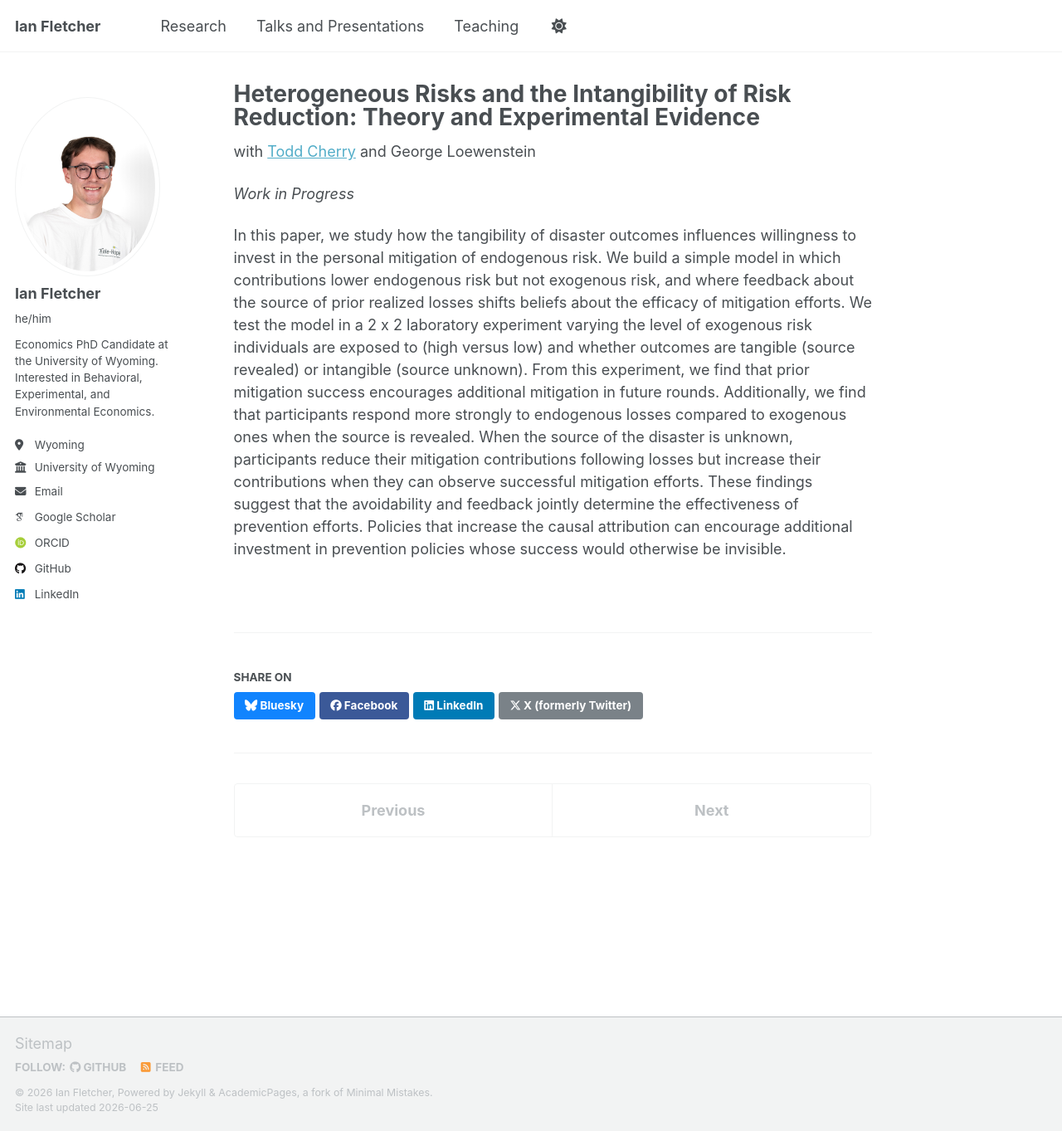
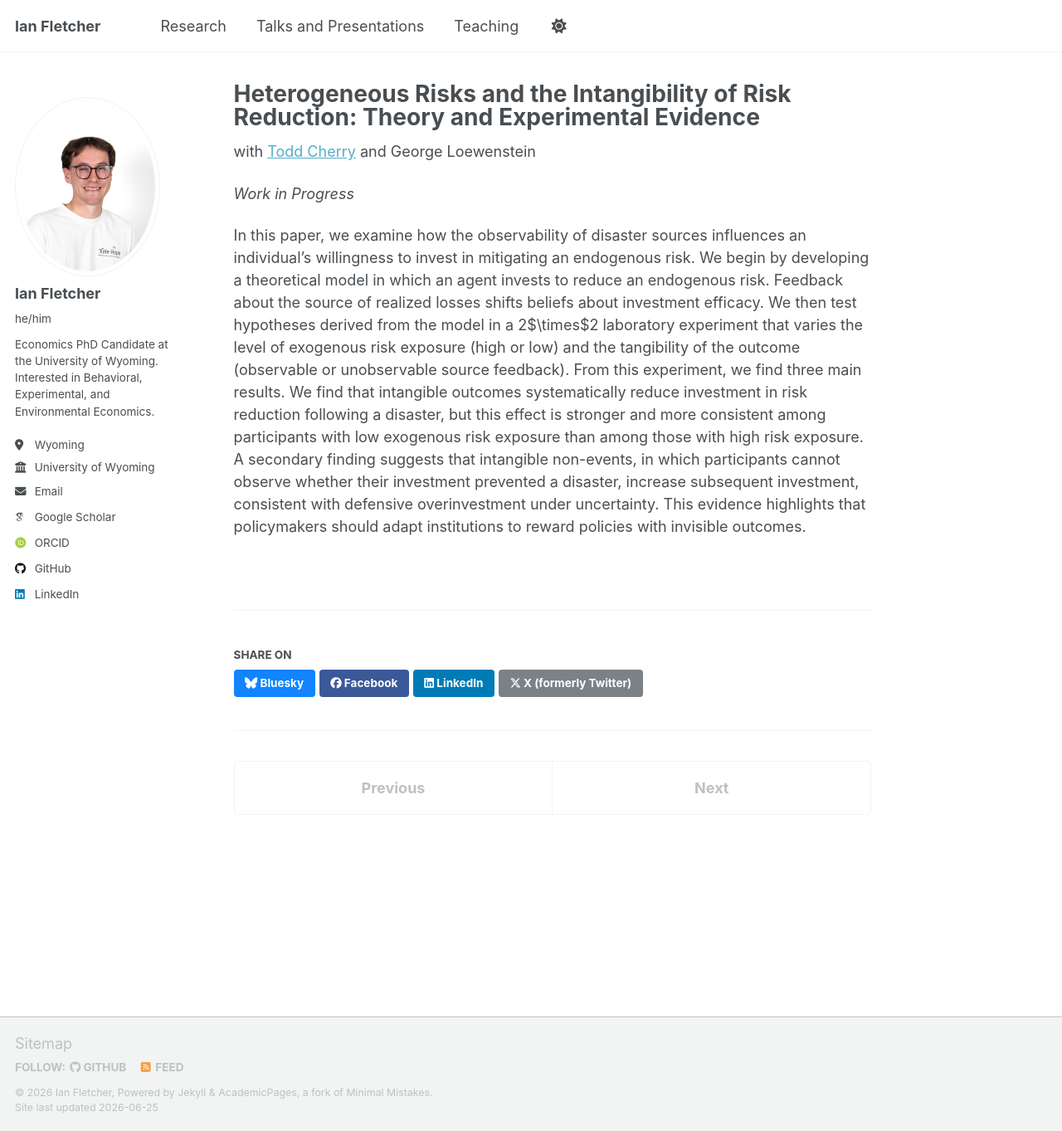
Before and after one commit to fletcherian/fletcherian.github.io, a Jekyll site: the page built from _publications/intang-risk-hetrisk.md, in a window 1280 px wide and 1363 px high. Shown: the whole window at 83% size. Built offline with Jekyll 4.4.1, drawn with Linux system fonts in a browser that asks for light colours; some web fonts are replaced; a script that is not in the unit is left out.

Commit message:
Revise paper on disaster risk investment and observability
Revised the paper's focus on the observability of disaster sources and its impact on investment in risk mitigation. Updated findings and implications for policymakers regarding investment behaviors under uncertainty.

```diff
--- a/_publications/intang-risk-hetrisk.md
+++ b/_publications/intang-risk-hetrisk.md
@@ -11,4 +11,4 @@ with [Todd Cherry](https://tlcherry.weebly.com/) and George Loewenstein
 
 _Work in Progress_
 
-In this paper, we study how the tangibility of disaster outcomes influences willingness to invest in the personal mitigation of endogenous risk. We build a simple model in which contributions lower endogenous risk but not exogenous risk, and where feedback about the source of prior realized losses shifts beliefs about the efficacy of mitigation efforts. We test the model in a 2 x 2 laboratory experiment varying the level of exogenous risk individuals are exposed to (high versus low) and whether outcomes are tangible (source revealed) or intangible (source unknown). From this experiment, we find that prior mitigation success encourages additional mitigation in future rounds. Additionally, we find that participants respond more strongly to endogenous losses compared to exogenous ones when the source is revealed. When the source of the disaster is unknown, participants reduce their mitigation contributions following losses but increase their contributions when they can observe successful mitigation efforts. These findings suggest that the avoidability and feedback jointly determine the effectiveness of prevention efforts. Policies that increase the causal attribution can encourage additional investment in prevention policies whose success would otherwise be invisible.
+In this paper, we examine how the observability of disaster sources influences an individual's willingness to invest in mitigating an endogenous risk. We begin by developing a theoretical model in which an agent invests to reduce an endogenous risk. Feedback about the source of realized losses shifts beliefs about investment efficacy. We then test hypotheses derived from the model in a 2$\times$2 laboratory experiment that varies the level of exogenous risk exposure (high or low) and the tangibility of the outcome (observable or unobservable source feedback). From this experiment, we find three main results. We find that intangible outcomes systematically reduce investment in risk reduction following a disaster, but this effect is stronger and more consistent among participants with low exogenous risk exposure than among those with high risk exposure. A secondary finding suggests that intangible non-events, in which participants cannot observe whether their investment prevented a disaster, increase subsequent investment, consistent with defensive overinvestment under uncertainty. This evidence highlights that policymakers should adapt institutions to reward policies with invisible outcomes.
```
